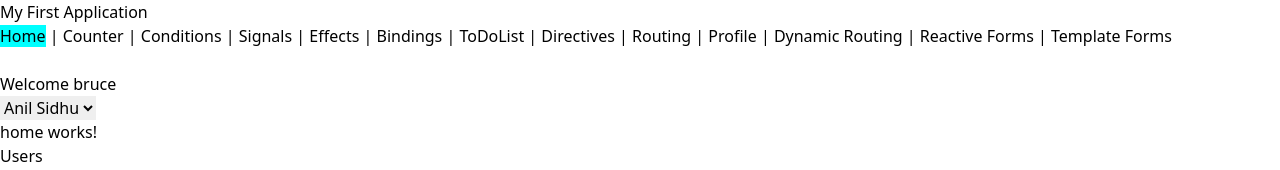
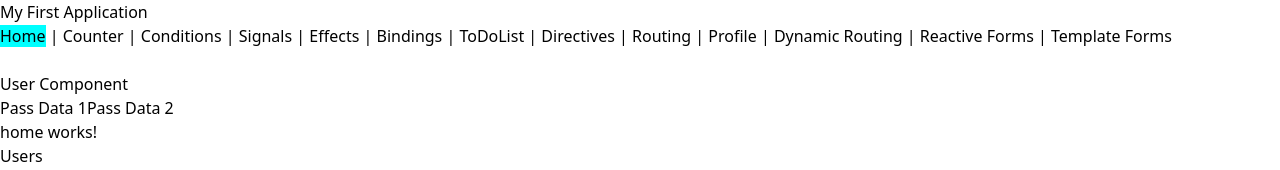
Before and after one commit to GautamGhand/angular-learn, an Angular app: page / in a window 1280 px wide. Shown: the top 170 px of the page. Built offline with nearby package versions, Linux system fonts and the light colour scheme.

Commit message:
passing data from child to parent

```diff
--- a/src/app/app.component.html
+++ b/src/app/app.component.html
@@ -2,13 +2,19 @@
 
 <app-header></app-header>
 
-<app-user [user]="userName"></app-user>
+<!-- <app-user [user]="userName"></app-user>
 
 <select #selectedUser (change)="changeDetails(selectedUser.value)">
     <option value="Anil Sidhu">Anil Sidhu</option>
     <option value="Sam">Sam</option>
     <option value="Peter">Peter</option>
     <option value="Bruce">Bruce</option>
-</select>
+</select> -->
+
+<app-user (getUsers)="handleUsers($event)"></app-user>
+
+@for(user of users;track user){
+    <h1>{{user}}</h1>
+}
 
 <router-outlet></router-outlet>
--- a/src/app/app.component.ts
+++ b/src/app/app.component.ts
@@ -11,7 +11,14 @@ export class AppComponent {
   title = 'angular_lear_complete';
   userName:string='bruce';
 
-  changeDetails(val:string){
-    this.userName=val;
+  // users=['Anil','Sam','Sidhu'];
+
+  users:undefined|string[];
+  // changeDetails(val:string){
+  //   this.userName=val;
+  // }
+
+  handleUsers(users:string[]){
+    this.users=users;
   }
 }
--- a/src/app/user/user.component.html
+++ b/src/app/user/user.component.html
@@ -1,3 +1,5 @@
 
 
-<h1>Welcome {{user}}</h1>
+<h1>User Component</h1>
+<button (click)="getUsers.emit(users)">Pass Data 1</button>
+<button (click)="loadData()">Pass Data 2</button>
--- a/src/app/user/user.component.ts
+++ b/src/app/user/user.component.ts
@@ -1,12 +1,23 @@
-import { Component, Input, input } from '@angular/core';
+import { Component, EventEmitter, Input, input, Output } from '@angular/core';
 
 @Component({
   selector: 'app-user',
   standalone: true,
   imports: [],
   templateUrl: './user.component.html',
-  styleUrl: './user.component.css'
+  styleUrl: './user.component.css',
 })
 export class UserComponent {
-  @Input() user:string='';
+  @Input() user: string = '';
+  @Output() getUsers=new EventEmitter();
+
+  users = ['Anil', 'Sam', 'Sidhu'];
+
+  // ngOnInit(){
+  //   this.getUsers.emit(this.users);
+  // }
+
+  loadData(){
+    this.getUsers.emit(this.users);
+  }
 }
```
